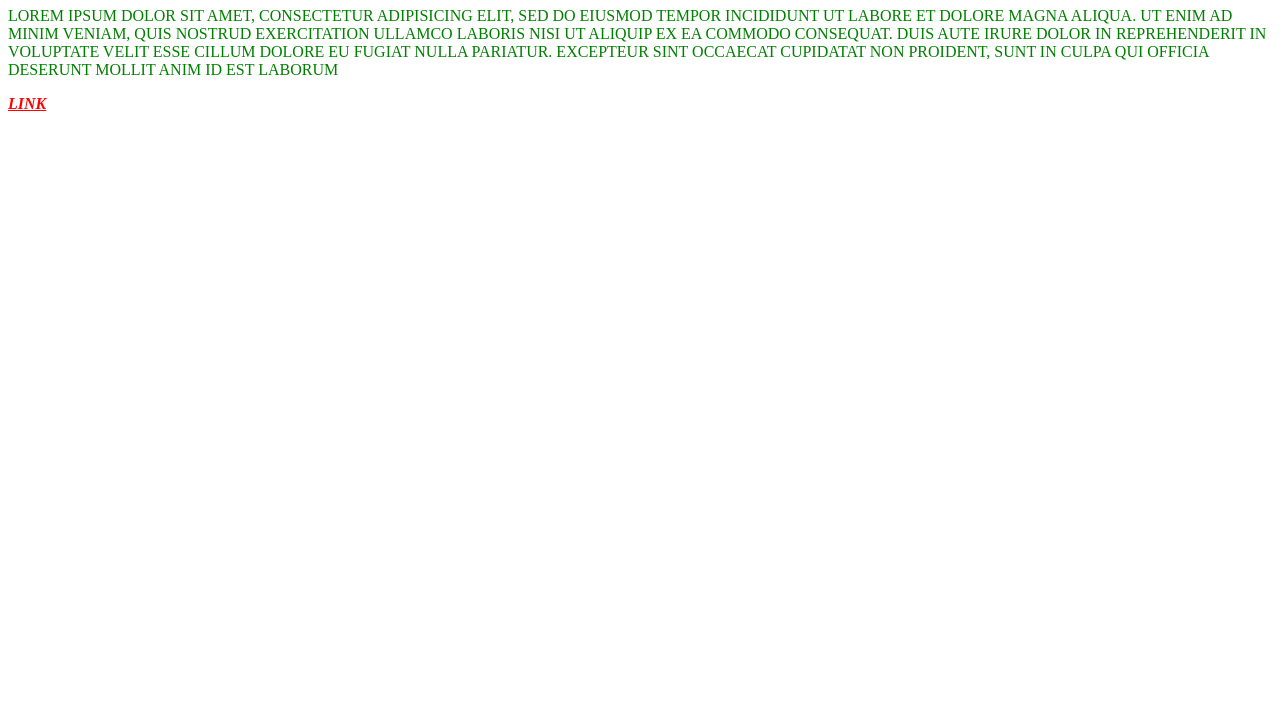
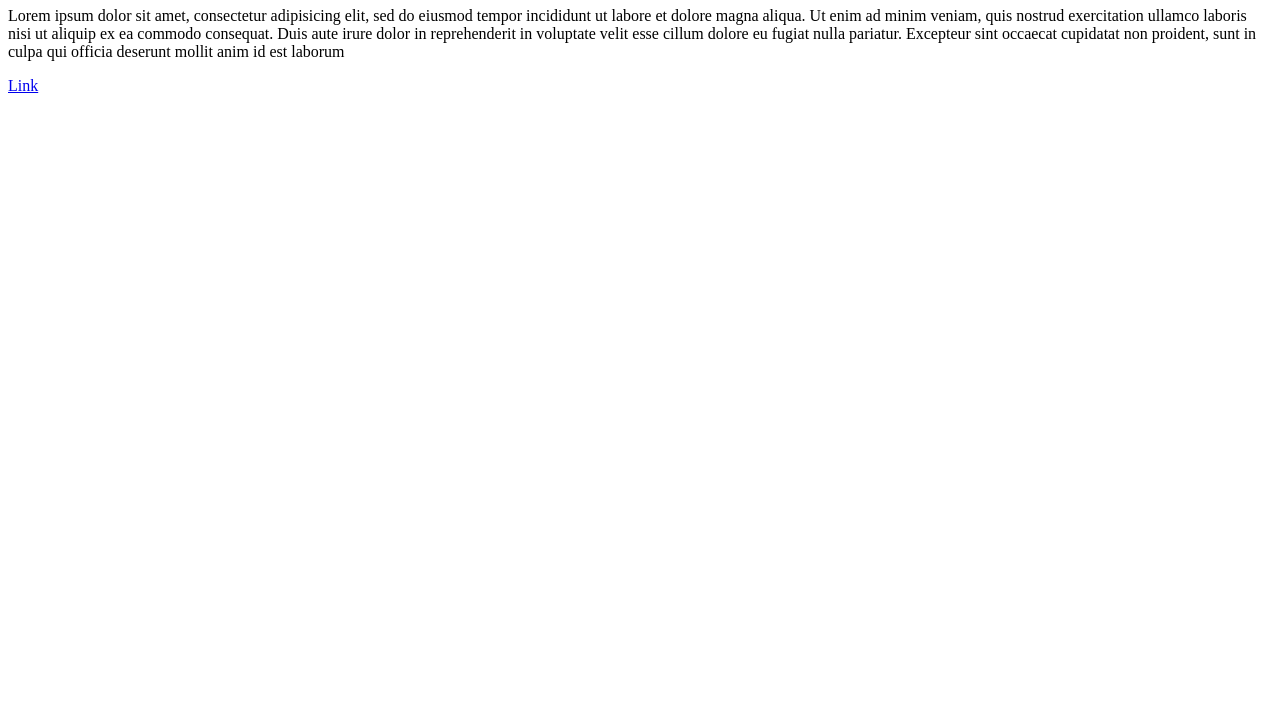
Before and after one commit to Drachinsky/Domashky, a plain HTML site: page Domaska-2/002_All_Elements/002_All_Elements.html in a window 1280 px wide. Shown: the part 73-800 px from the top of the page. Drawn offline with Linux system fonts and the light colour scheme.

Commit message:
created the files html & js

```diff
--- a/Domaska-2/002_All_Elements/002_All_Elements.html
+++ b/Domaska-2/002_All_Elements/002_All_Elements.html
@@ -1,32 +1,16 @@
 <!DOCTYPE html>
-<html>
+<html lang="en">
 <head>
     <meta charset="UTF-8">
+    <meta http-equiv="X-UA-Compatible" content="IE=edge">
+    <meta name="viewport" content="width=device-width, initial-scale=1.0">
     <title>All, Elements</title>
-    <style>
-    * {
-        color: red;
-        text-decoration: none;
-    }
-    p {
-        color: brown;
-    }
-    .class {
-        color: green;
-    }
-    a {
-        font-weight: bold;
-        font-style: italic;
-        text-decoration: underline;
-    }
-    p, a {
-        text-transform: uppercase;
-    }
-    </style>
 </head>
 <body>
     <h1 class="class1" id="id1">Title</h1>
     <p class="class">Lorem ipsum dolor sit amet, consectetur adipisicing elit, sed do eiusmod tempor incididunt ut labore et dolore magna aliqua. Ut enim ad minim veniam, quis nostrud exercitation ullamco laboris nisi ut aliquip ex ea commodo consequat. Duis aute irure dolor in reprehenderit in voluptate velit esse cillum dolore eu fugiat nulla pariatur. Excepteur sint occaecat cupidatat non proident, sunt in culpa qui officia deserunt mollit anim id est laborum</p>
     <a href="#">Link</a>
+
+    <script src="./script.js"></script>
 </body>
 </html>
--- /dev/null
+++ b/Domaska-2/002_All_Elements/script.js
@@ -0,0 +1 @@
+var body = document.querySelectorAll('body');
```
Also changed, not shown: Domaska-2/001_Id_And_Classes/001_Id_And_Classes.html (+6 -12 lines), Domaska-2/001_Id_And_Classes/script.js (added, +15 -0 lines).
